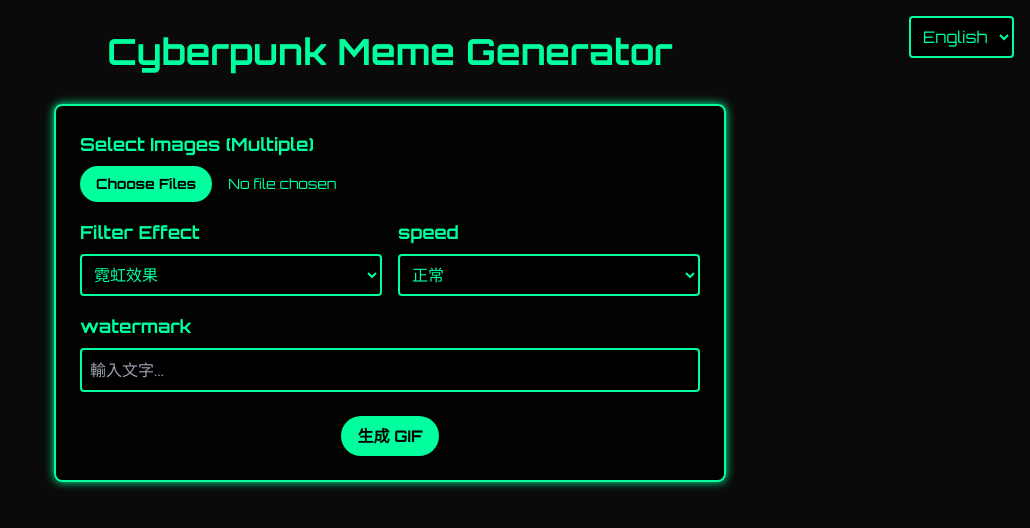
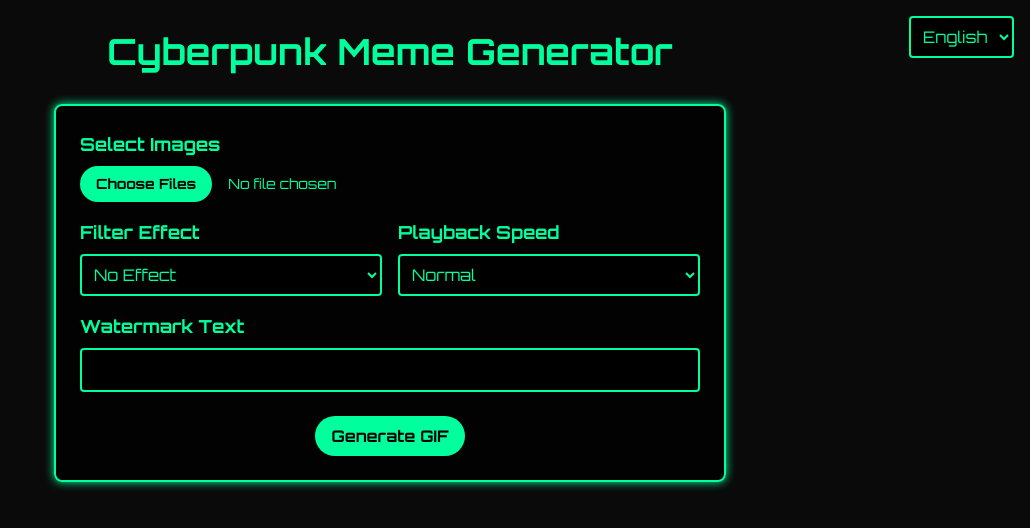
Before and after one commit to tedinroc/cybermeme-generator, a Flask app: page / in a window 1280 px wide. Shown: the top 528 px of the page, without its empty margins (250-1280 px from the left). Run offline with Flask 3, Linux system fonts and the light colour scheme; some libraries are stand-ins or nearby versions.

Commit message:
改進圖片處理和多語系支援
1. 圖片處理改進：
- 使用最大圖片尺寸作為基準
- 優化圖片調整邏輯
- 新增「無效果」選項

2. 多語系支援：
- 完善所有介面文字的多語系標籤
- 添加更多翻譯內容
- 修正語言切換的問題

```diff
--- a/app.py
+++ b/app.py
@@ -94,6 +94,9 @@
 # 賽博龐克風格的濾鏡效果
 def apply_cyberpunk_filter(img, style='neon'):
     """應用不同的賽博龐克風格濾鏡"""
+    if style == 'none':
+        return img
+
     if style == 'neon':
         # 增加對比度和飽和度
         enhancer = ImageEnhance.Contrast(img)
@@ -171,8 +174,61 @@
 def allowed_file(filename):
     return '.' in filename and filename.rsplit('.', 1)[1].lower() in ALLOWED_EXTENSIONS
 
-def resize_image(img):
-    return img.resize((800, int(800 * img.size[1] / img.size[0])))
+def resize_image(img, target_size=(800, 800)):
+    """智能調整圖片尺寸，保持比例並添加背景填充"""
+    # 獲取原始尺寸
+    original_width, original_height = img.size
+
+    # 計算目標尺寸，保持比例
+    target_width, target_height = target_size
+    aspect_ratio = original_width / original_height
+
+    if aspect_ratio > 1:
+        # 寬圖片
+        new_width = target_width
+        new_height = int(target_width / aspect_ratio)
+    else:
+        # 高圖片
+        new_height = target_height
+        new_width = int(target_height * aspect_ratio)
+
+    # 調整圖片大小
+    img = img.resize((new_width, new_height), Image.Resampling.LANCZOS)
+
+    # 創建新的背景圖片
+    background = Image.new('RGB', target_size, (0, 0, 0))  # 黑色背景
+
+    # 計算貼上位置（置中）
+    paste_x = (target_width - new_width) // 2
+    paste_y = (target_height - new_height) // 2
+
+    # 貼上調整後的圖片
+    background.paste(img, (paste_x, paste_y))
+
+    return background
+
+def process_image(img, filter_style='neon', watermark='', target_size=(800, 800)):
+    """處理單張圖片：調整大小、添加濾鏡和浮水印"""
+    try:
+        # 確保圖片為 RGB 模式
+        if img.mode != 'RGB':
+            img = img.convert('RGB')
+
+        # 調整圖片大小並保持比例
+        img = resize_image(img, target_size)
+
+        # 應用濾鏡效果
+        img = apply_cyberpunk_filter(img, filter_style)
+
+        # 添加浮水印
+        if watermark:
+            img = add_watermark(img, watermark)
+
+        return img
+    except Exception as e:
+        print(f"圖片處理錯誤: {str(e)}")
+        traceback.print_exc()
+        return None
 
 @app.route('/')
 def home():
@@ -424,35 +480,44 @@
             return jsonify({'error': '請選擇至少一個檔案'}), 400
 
         # 獲取參數
-        filter_style = request.form.get('filter', 'neon')
+        filter_style = request.form.get('filter', 'none')
         speed = int(request.form.get('speed', '800'))
         watermark = request.form.get('watermark', '')
 
+        # 先讀取所有圖片以確定最大尺寸
+        images = []
+        max_width = 0
+        max_height = 0
+        for file in files:
+            if file and allowed_file(file.filename):
+                img = Image.open(file)
+                if img.mode != 'RGB':
+                    img = img.convert('RGB')
+                images.append(img)
+                max_width = max(max_width, img.size[0])
+                max_height = max(max_height, img.size[1])
+
+        if not images:
+            return jsonify({'error': '沒有可處理的圖片'}), 400
+
+        # 設定目標尺寸為最大圖片的尺寸
+        target_size = (max_width, max_height)
+
         # 處理每個圖片
         processed_images = []
-        for file in files:
-            if file and allowed_file(file.filename):
-                # 讀取和處理圖片
-                img = Image.open(file)
-                img = img.convert('RGB')
+        for img in images:
+            # 調整大小並保持比例
+            img = resize_image(img, target_size)
 
-                # 調整圖片大小
-                img = resize_image(img)
-
-                # 應用濾鏡效果
+            # 應用濾鏡效果
+            if filter_style != 'none':
                 img = apply_cyberpunk_filter(img, filter_style)
 
-                # 添加浮水印
-                if watermark:
-                    img = add_watermark(img, watermark)
+            # 添加浮水印
+            if watermark:
+                img = add_watermark(img, watermark)
 
-                # 壓縮圖片
-                img = compress_image(img)
-
-                processed_images.append(img)
-
-        if not processed_images:
-            return jsonify({'error': '沒有可處理的圖片'}), 400
+            processed_images.append(img)
 
         # 創建 GIF
         output = io.BytesIO()
--- a/static/locales/en-US.json
+++ b/static/locales/en-US.json
@@ -1,26 +1,34 @@
 {
     "title": "Cyberpunk Meme Generator",
-    "selectImages": "Select Images (Multiple)",
+    "selectImages": "Select Images",
     "preview": "Preview",
     "gifPreview": "GIF Preview",
     "fpsControl": "FPS Speed Control",
     "filterEffect": "Filter Effect",
     "filters": {
-        "none": "No Filter",
-        "neon": "Neon Effect",
-        "matrix": "Matrix Style",
-        "glitch": "Glitch Effect",
-        "synthwave": "Synthwave Retro"
+        "none": "No Effect",
+        "neon": "Neon",
+        "matrix": "Matrix",
+        "vaporwave": "Vaporwave",
+        "retro": "Retro",
+        "glitch": "Glitch Art"
     },
-    "watermarkText": "Watermark Text",
-    "watermarkTextPlaceholder": "Enter watermark text",
+    "speed": "Playback Speed",
+    "speeds": {
+        "fast": "Fast",
+        "normal": "Normal",
+        "slow": "Slow"
+    },
+    "watermark": "Watermark Text",
+    "watermarkPlaceholder": "Enter text...",
     "watermarkPosition": "Watermark Position",
     "positions": {
         "top": "Top",
         "center": "Center",
         "bottom": "Bottom"
     },
-    "generateButton": "Generate Meme GIF",
+    "generateButton": "Generate GIF",
+    "downloadButton": "Download GIF",
     "tips": {
         "title": "Usage Tips",
         "multipleImages": "Upload multiple images to create an animated GIF",
@@ -34,6 +42,8 @@
         "noFile": "Please select at least one image file",
         "previewFailed": "Preview generation failed",
         "gifPreviewFailed": "GIF preview generation failed",
-        "generateFailed": "Generation failed"
+        "generateFailed": "Generation failed",
+        "noFiles": "Please select at least one image",
+        "uploadFailed": "Failed to upload images"
     }
 }
--- a/static/locales/zh-TW.json
+++ b/static/locales/zh-TW.json
@@ -1,26 +1,34 @@
 {
-    "title": "賽博龐克迷因生成器",
-    "selectImages": "選擇圖片（可多選）",
+    "title": "賽博龐克迷因製作器",
+    "selectImages": "選擇圖片",
     "preview": "預覽",
     "gifPreview": "GIF 預覽",
     "fpsControl": "FPS 速度控制",
     "filterEffect": "濾鏡效果",
     "filters": {
-        "none": "無濾鏡",
+        "none": "無效果",
         "neon": "霓虹效果",
         "matrix": "駭客任務",
-        "glitch": "故障效果",
-        "synthwave": "復古未來"
+        "vaporwave": "蒸氣波",
+        "retro": "復古風格",
+        "glitch": "故障藝術"
     },
-    "watermarkText": "浮水印文字",
-    "watermarkTextPlaceholder": "輸入浮水印文字",
+    "speed": "播放速度",
+    "speeds": {
+        "fast": "快速",
+        "normal": "正常",
+        "slow": "慢速"
+    },
+    "watermark": "浮水印文字",
+    "watermarkPlaceholder": "輸入文字...",
     "watermarkPosition": "浮水印位置",
     "positions": {
         "top": "頂部",
         "center": "中間",
         "bottom": "底部"
     },
-    "generateButton": "生成迷因 GIF",
+    "generateButton": "生成 GIF",
+    "downloadButton": "下載 GIF",
     "tips": {
         "title": "使用提示",
         "multipleImages": "支援多張圖片上傳，將自動組合成 GIF",
@@ -34,6 +42,8 @@
         "noFile": "請選擇至少一個圖片檔案",
         "previewFailed": "預覽生成失敗",
         "gifPreviewFailed": "GIF 預覽生成失敗",
-        "generateFailed": "生成失敗"
+        "generateFailed": "生成失敗",
+        "noFiles": "請選擇至少一張圖片",
+        "uploadFailed": "上傳圖片時發生錯誤"
     }
 }
--- a/templates/index.html
+++ b/templates/index.html
@@ -130,20 +130,21 @@
                         <div>
                             <label class="block text-lg font-bold mb-2" data-i18n="filterEffect">濾鏡效果</label>
                             <select id="filterSelect" class="w-full bg-black border-2 border-[#00ff9d] rounded p-2">
-                                <option value="neon">霓虹效果</option>
-                                <option value="matrix">駭客任務</option>
-                                <option value="vaporwave">蒸氣波</option>
-                                <option value="retro">復古風格</option>
-                                <option value="glitch">故障藝術</option>
+                                <option value="none" data-i18n="filters.none">無效果</option>
+                                <option value="neon" data-i18n="filters.neon">霓虹效果</option>
+                                <option value="matrix" data-i18n="filters.matrix">駭客任務</option>
+                                <option value="vaporwave" data-i18n="filters.vaporwave">蒸氣波</option>
+                                <option value="retro" data-i18n="filters.retro">復古風格</option>
+                                <option value="glitch" data-i18n="filters.glitch">故障藝術</option>
                             </select>
                         </div>
 
                         <div>
                             <label class="block text-lg font-bold mb-2" data-i18n="speed">播放速度</label>
                             <select id="speedSelect" class="w-full bg-black border-2 border-[#00ff9d] rounded p-2">
-                                <option value="500">快速</option>
-                                <option value="800" selected>正常</option>
-                                <option value="1200">慢速</option>
+                                <option value="500" data-i18n="speeds.fast">快速</option>
+                                <option value="800" selected data-i18n="speeds.normal">正常</option>
+                                <option value="1200" data-i18n="speeds.slow">慢速</option>
                             </select>
                         </div>
                     </div>
@@ -152,14 +153,15 @@
                         <label class="block text-lg font-bold mb-2" data-i18n="watermark">浮水印文字</label>
                         <input type="text" id="watermarkText"
                             class="w-full bg-black border-2 border-[#00ff9d] rounded p-2"
-                            placeholder="輸入文字...">
+                            data-i18n-placeholder="watermarkPlaceholder">
                     </div>
                 </div>
 
                 <div class="flex justify-center">
                     <button type="button" id="generateBtn"
                         class="cyberpunk-button rounded-full transform hover:scale-105
-                        transition-all duration-300 disabled:opacity-50 disabled:cursor-not-allowed">
+                        transition-all duration-300 disabled:opacity-50 disabled:cursor-not-allowed"
+                        data-i18n="generateButton">
                         生成 GIF
                     </button>
                 </div>
@@ -178,7 +180,8 @@
         </div>
         <div class="mt-4">
             <a id="downloadBtn" download="cyberpunk.gif"
-                class="cyberpunk-button rounded-full inline-block">
+                class="cyberpunk-button rounded-full inline-block"
+                data-i18n="downloadButton">
                 下載 GIF
             </a>
         </div>
```
